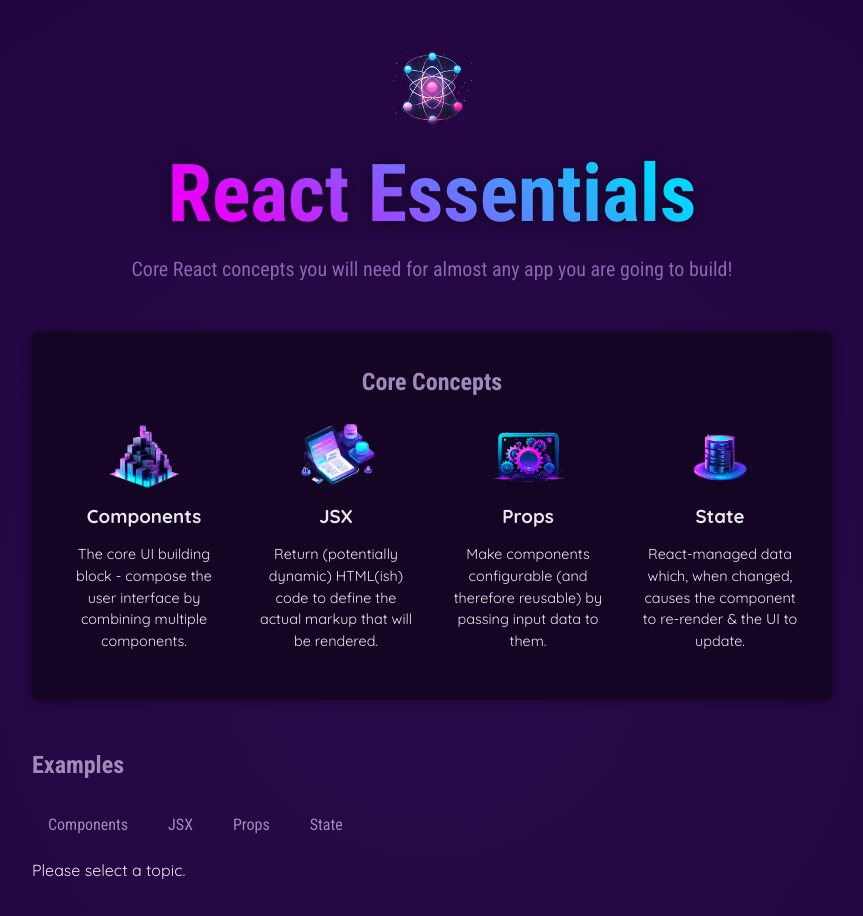
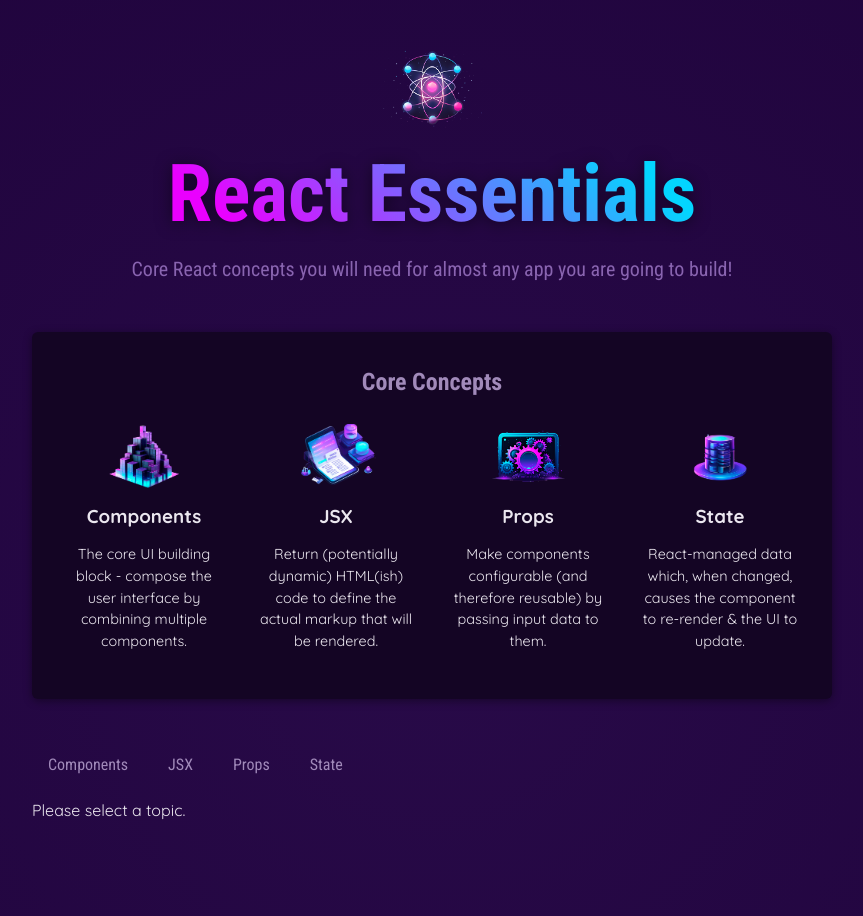
Before and after one commit to FraserR1188/react-essentials-02, a React (Vite) app: page / in a window 1280 px wide. Shown: the top 916 px of the page, without its empty margins (208-1071 px from the left). Built offline with nearby package versions, Linux system fonts and the light colour scheme.

Commit message:
add file Section.jsx or Examples. Used ...props method to group all items. Used the same method in TabButton.jsx

```diff
--- a/src/components/Examples.jsx
+++ b/src/components/Examples.jsx
@@ -1,5 +1,6 @@
 import { useState } from "react";
 import { EXAMPLES } from "../data.js";
+import Section from "./Section.jsx";
 import TabButton from "./TabButton.jsx";
 
 export default function Examples() {
@@ -26,35 +27,34 @@ export default function Examples() {
   }
 
   return (
-    <section id="examples">
-      <h2>Examples</h2>
+    <Section id="examples">
       <menu>
         <TabButton
           isSelected={selectedTopic === "components"}
-          onSelect={() => handleSelect("components")}
+          onClick={() => handleSelect("components")}
         >
           Components
         </TabButton>
         <TabButton
           isSelected={selectedTopic === "jsx"}
-          onSelect={() => handleSelect("jsx")}
+          onClick={() => handleSelect("jsx")}
         >
           JSX
         </TabButton>
         <TabButton
           isSelected={selectedTopic === "props"}
-          onSelect={() => handleSelect("props")}
+          onClick={() => handleSelect("props")}
         >
           Props
         </TabButton>
         <TabButton
           isSelected={selectedTopic === "state"}
-          onSelect={() => handleSelect("state")}
+          onClick={() => handleSelect("state")}
         >
           State
         </TabButton>
       </menu>
       {tabContent}
-    </section>
+    </Section>
   );
 }
--- /dev/null
+++ b/src/components/Section.jsx
@@ -0,0 +1,8 @@
+export default function Section({ title, children, ...props }) {
+  return (
+    <section {...props}>
+      <h2>{title}</h2>
+      {children}
+    </section>
+  );
+}
--- a/src/components/TabButton.jsx
+++ b/src/components/TabButton.jsx
@@ -1,8 +1,8 @@
-export default function TabButton({ children, onSelect, isSelected }) {
-  console.log('TABBUTTON COMPONENT EXECUTING');
+export default function TabButton({ children, isSelected, ...props }) {
+  console.log("TABBUTTON COMPONENT EXECUTING");
   return (
     <li>
-      <button className={isSelected ? 'active' : undefined} onClick={onSelect}>
+      <button className={isSelected ? "active" : undefined} {...props}>
         {children}
       </button>
     </li>
```
